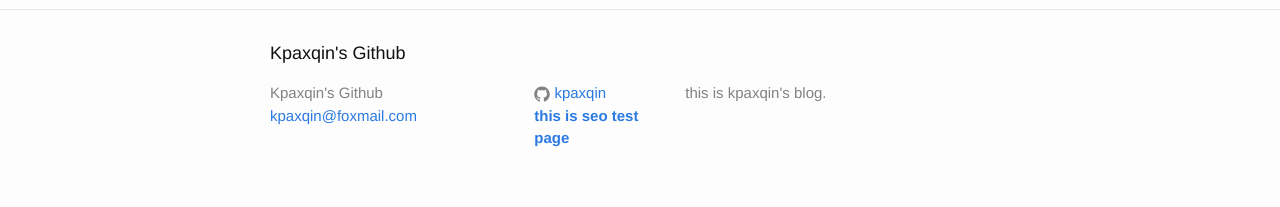
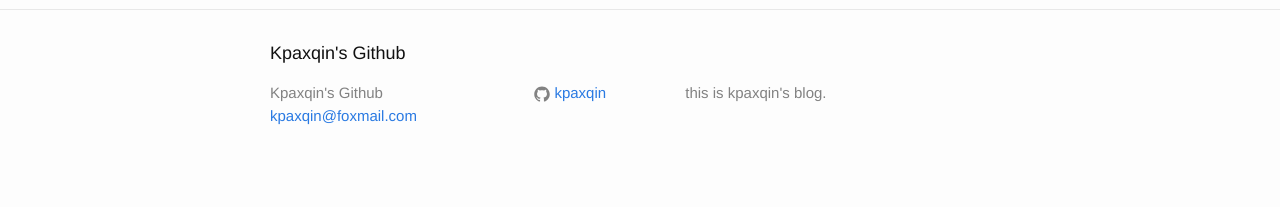
Before and after one commit to kpaxqin/kpaxqin.github.io, a Jekyll site: the page built from index.html, in a window 1280 px wide. Shown: the part 827-1034 px from the top of the page. Built offline with Jekyll 4.4.1, drawn with Linux system fonts in a browser that asks for light colours; Markdown is read by kramdown in place of the engine named in the settings.

Commit message:
Update footer.html
remove the test link

```diff
--- a/_includes/footer.html
+++ b/_includes/footer.html
@@ -28,13 +28,6 @@
           </li>
           {% endif %}
 
-          <li>
-            <a href="/seo.html">
-              <strong>this is seo test page</strong>
-            </a>
-
-          </li>
-
         </ul>
       </div>
 
```
